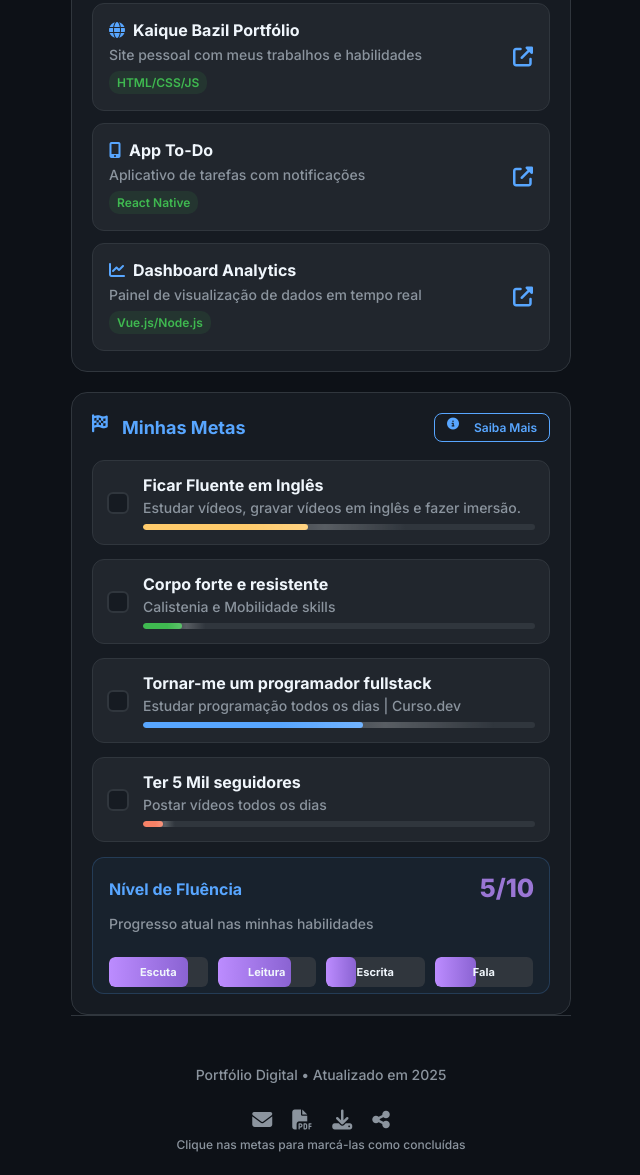
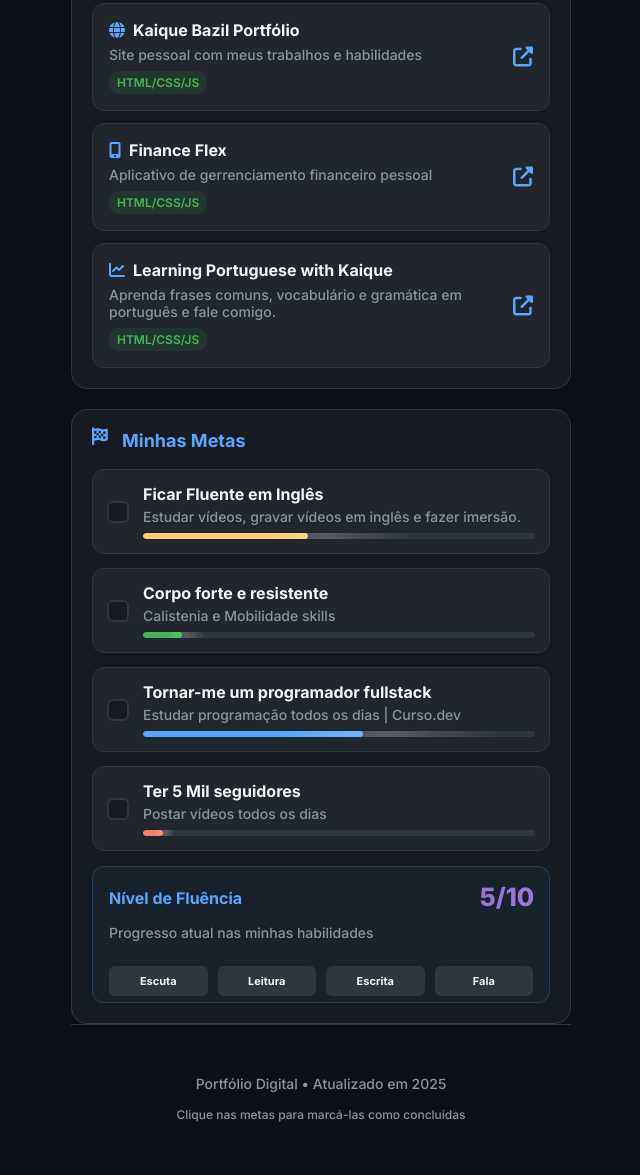
Before and after one commit to kaiquebazil/links, a plain HTML site: page index.html in a window 1280 px wide. Shown: the part 544-1719 px from the top of the page, without its empty margins (319-959 px from the left). Drawn offline with Linux system fonts and the light colour scheme.

Commit message:
adicionando dados

```diff
--- a/index.html
+++ b/index.html
@@ -173,9 +173,13 @@
       <div class="section">
         <h2 class="section-title">
           <span><i class="fas fa-code"></i> Meus Projetos</span>
-          <button class="learn-more-btn" id="projectsLearnMore">
+          <a
+            class="learn-more-btn"
+            style="text-decoration: none"
+            href="https://github.com/kaiquebazil"
+          >
             <i class="fas fa-info-circle"></i> Saiba Mais
-          </button>
+          </a>
         </h2>
         <div class="projects-grid">
           <div class="project-item">
@@ -188,35 +192,49 @@
               </div>
               <span class="project-tech">HTML/CSS/JS</span>
             </div>
-            <a href="#" target="_blank" class="project-link">
+            <a
+              href="https://kaiquebazil.github.io/portifolio/"
+              target="_blank"
+              class="project-link"
+            >
               <i class="fas fa-external-link-alt"></i>
             </a>
           </div>
           <div class="project-item">
             <div class="project-info">
               <div class="project-title">
-                <i class="fas fa-mobile-alt"></i> App To-Do
+                <i class="fas fa-mobile-alt"></i> Finance Flex
               </div>
               <div class="project-desc">
-                Aplicativo de tarefas com notificações
+                Aplicativo de gerrenciamento financeiro pessoal
               </div>
-              <span class="project-tech">React Native</span>
+              <span class="project-tech">HTML/CSS/JS</span>
             </div>
-            <a href="#" target="_blank" class="project-link">
+            <a
+              href="https://kaiquebazil.github.io/FinanceFlex/"
+              target="_blank"
+              class="project-link"
+            >
               <i class="fas fa-external-link-alt"></i>
             </a>
           </div>
           <div class="project-item">
             <div class="project-info">
               <div class="project-title">
-                <i class="fas fa-chart-line"></i> Dashboard Analytics
+                <i class="fas fa-chart-line"></i> Learning Portuguese with
+                Kaique
               </div>
               <div class="project-desc">
-                Painel de visualização de dados em tempo real
+                Aprenda frases comuns, vocabulário e gramática em português e
+                fale comigo.
               </div>
-              <span class="project-tech">Vue.js/Node.js</span>
+              <span class="project-tech">HTML/CSS/JS</span>
             </div>
-            <a href="#" target="_blank" class="project-link">
+            <a
+              href="https://kaiquebazil.github.io/LearningPortuguese/"
+              target="_blank"
+              class="project-link"
+            >
               <i class="fas fa-external-link-alt"></i>
             </a>
           </div>
@@ -227,9 +245,6 @@
       <div class="section">
         <h2 class="section-title">
           <span><i class="fas fa-flag-checkered"></i> Minhas Metas</span>
-          <button class="learn-more-btn" id="goalsLearnMore">
-            <i class="fas fa-info-circle"></i> Saiba Mais
-          </button>
         </h2>
         <div class="goals-container">
           <div class="goal-item">
@@ -365,7 +380,7 @@
         <p>
           Portfólio Digital • Atualizado em <span id="currentYear">2025</span>
         </p>
-        <div class="contact-links">
+        <!-- <div class="contact-links">
           <a href="mailto:contato@exemplo.com" class="contact-link">
             <i class="fas fa-envelope"></i>
           </a>
@@ -378,66 +393,12 @@
           <a href="#" class="contact-link">
             <i class="fas fa-share-alt"></i>
           </a>
-        </div>
+        </div> -->
         <p style="margin-top: 15px; font-size: 12px; font-weight: 500">
           Clique nas metas para marcá-las como concluídas
         </p>
       </div>
     </div>
     <script src="js/app.js"></script>
-    <script>
-      // Função para inicializar as barras de progresso
-      function initializeProgressBars() {
-        // Barras de progresso das metas
-        document
-          .querySelectorAll(".goal-progress .progress-bar")
-          .forEach((bar) => {
-            const width =
-              getComputedStyle(bar).getPropertyValue("--progress-width");
-            // Aplica a largura diretamente
-            bar.style.width = width;
-          });
-
-        // Barras de fluência
-        document.querySelectorAll(".fluency-fill").forEach((bar) => {
-          const width =
-            getComputedStyle(bar).getPropertyValue("--progress-width");
-          // Aplica a largura diretamente
-          bar.style.width = width;
-        });
-      }
-
-      // Chame esta função no final do DOMContentLoaded
-      document.addEventListener("DOMContentLoaded", function () {
-        // Seu código existente...
-
-        // Inicialize as barras de progresso
-        initializeProgressBars();
-
-        // Animar barras de fluência ao carregar
-        setTimeout(() => {
-          animateFluencyBars();
-        }, 500);
-      });
-
-      // Função para animar as barras de fluência
-      function animateFluencyBars() {
-        const bars = document.querySelectorAll(".fluency-fill");
-        bars.forEach((bar) => {
-          const currentWidth = bar.style.width;
-          // Guarda a largura original
-          const targetWidth =
-            getComputedStyle(bar).getPropertyValue("--progress-width");
-
-          // Reseta para 0
-          bar.style.width = "0%";
-
-          // Anima para a largura alvo
-          setTimeout(() => {
-            bar.style.width = targetWidth;
-          }, 300);
-        });
-      }
-    </script>
   </body>
 </html>
```
Also changed, not shown: README.md.
